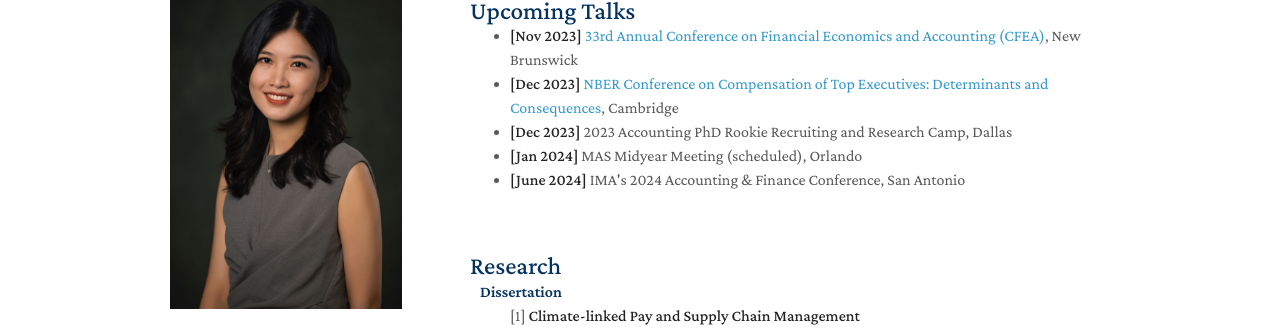
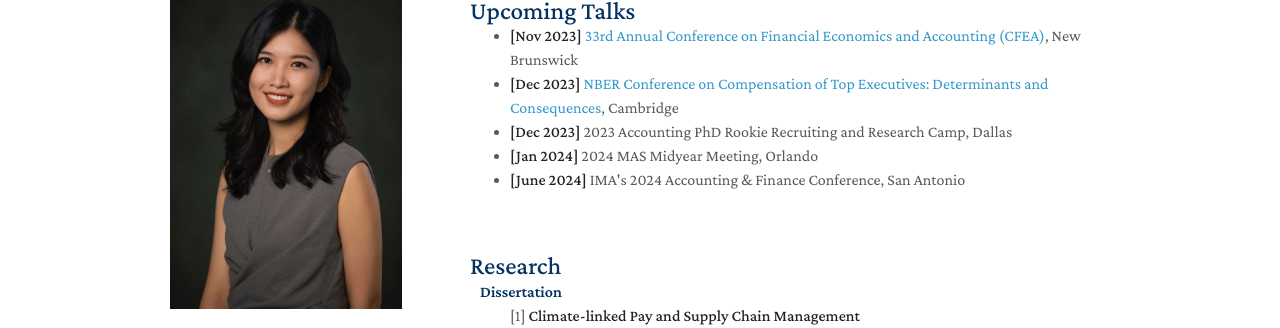
Before and after one commit to zeyang1225/zeyang1225.github.io, a Jekyll site: the page built from index.md, in a window 1280 px wide and 900 px high, scrolled down 363 px. Shown: the part 113-441 px from the top of the window. Built offline with Jekyll 4.4.1, drawn with Linux system fonts in a browser that asks for light colours; nearby versions of some CDN libraries; a style sheet for code colours, icons or effects is not loaded.

Commit message:
Update talks.md

```diff
--- a/_includes/talks.md
+++ b/_includes/talks.md
@@ -7,6 +7,6 @@
   <li><autocolor> <strong> [Nov 2023] </strong>   <a href="https://www.business.rutgers.edu/financial-economics-accounting-conference"> 33rd Annual Conference on Financial Economics and Accounting (CFEA)</a>, New Brunswick </autocolor></li>
    <li><autocolor> <strong> [Dec 2023] </strong>  <a href="https://www.nber.org/conferences/compensation-top-executives-determinants-and-consequences-fall-2023"> NBER Conference on Compensation of Top Executives: Determinants and Consequences</a>, Cambridge  </autocolor></li>
    <li><autocolor> <strong> [Dec 2023] </strong>  2023 Accounting PhD Rookie Recruiting and Research Camp, Dallas  </autocolor></li>
-  <li><autocolor> <strong> [Jan 2024] </strong>   MAS Midyear Meeting (scheduled), Orlando  </autocolor></li>
+  <li><autocolor> <strong> [Jan 2024] </strong>   2024 MAS Midyear Meeting, Orlando  </autocolor></li>
   <li><autocolor> <strong> [June 2024] </strong>  IMA's 2024 Accounting & Finance Conference, San Antonio  </autocolor></li>
 </ul>
```
